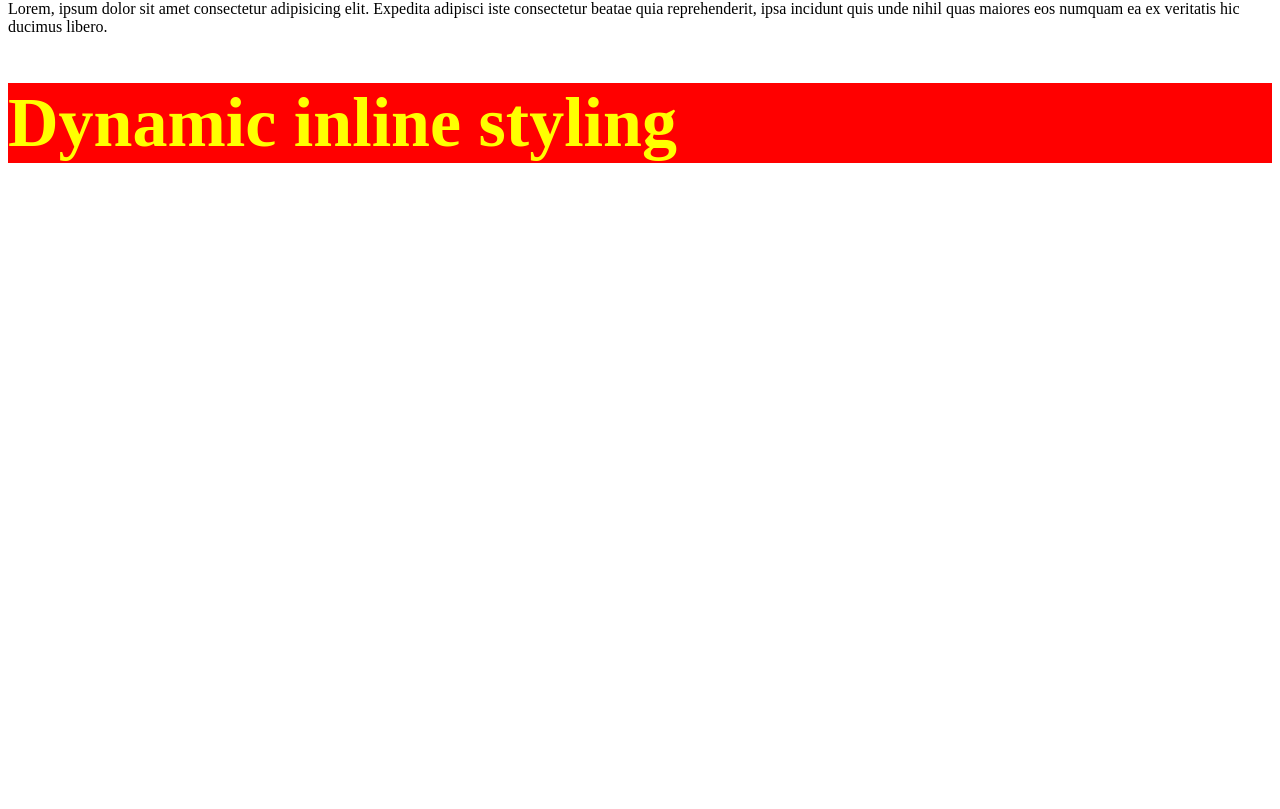
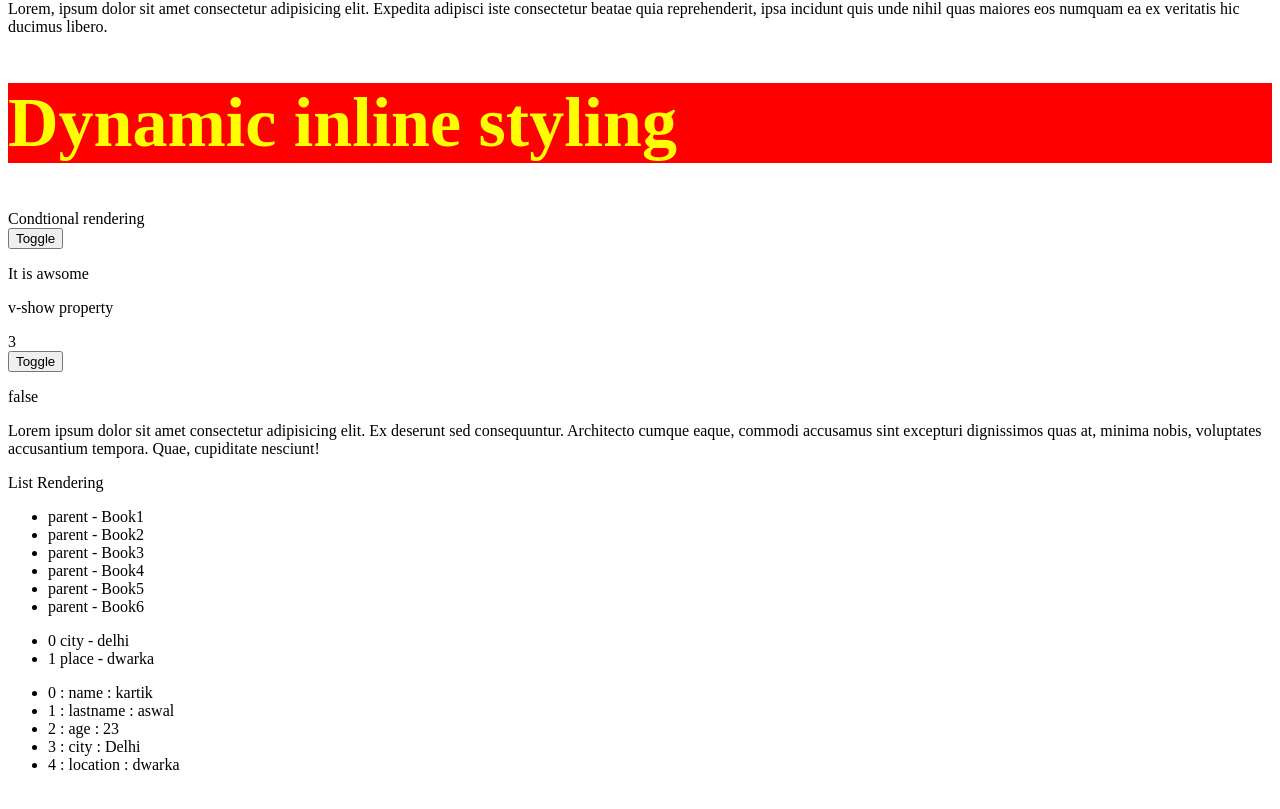
Before and after one commit to we-kartik-a001/Vuejs-Tutorial, a Vue app: page / in a window 1280 px wide. Shown: the part 743-1552 px from the top of the page. Before the commit the page ends 953 px from the top, so only its background shows below. Built offline with nearby package versions, Linux system fonts and the light colour scheme.

Commit message:
v-for Directive

```diff
--- a/src/App.vue
+++ b/src/App.vue
@@ -1,3 +1,5 @@
+
+
 <!-- <script setup lang="ts">
 import ClassBindings from './components/ClassBindings.vue';
 import ComputedComponent from './components/ComputedComponent.vue';
@@ -12,5 +14,10 @@ import ComputedComponent from './components/ComputedComponent.vue';
     <ClassBindings class="foo bar"/>
     <Practical/>
     <style-component/>
+    <ConditionalComponent/>
+    <Listrendering/>
+    <div style="margin-bottom: 30rem;">
+
+    </div>
   </div>
 </template>
--- /dev/null
+++ b/src/components/ConditionalComponent.vue
@@ -0,0 +1,50 @@
+<template>
+  Condtional rendering
+
+  <!-- hamne yaha isawsome ko !isawsome equual kardia -->
+  <div>
+    <button @click="isawsome = !isawsome">Toggle</button>
+  </div>
+  <div>
+    <p v-if="isawsome">It is awsome</p>
+    <p v-else>not awsome</p>
+    <p v-show="isawsome"> v-show property</p>
+  </div>
+
+  <div>
+    <div v-if="type == 1">1</div>
+    <div v-else-if="type == 2">2</div>
+    <div v-else-if="type == 3">3</div>
+    <div v-else>Not a number</div>
+  </div>
+
+  <div>
+    <button @click="ischeck = !ischeck">Toggle</button>
+  </div>
+  <div>
+    <p v-if="ischeck">true</p>
+    <p v-if="!ischeck">false</p>
+  </div>
+
+  <div v-if="showArticle">
+    <p>Lorem ipsum dolor sit amet consectetur adipisicing elit. Ex deserunt sed consequuntur. Architecto cumque eaque, commodi accusamus sint excepturi dignissimos quas at, minima nobis, voluptates accusantium tempora. Quae, cupiditate nesciunt!</p>
+  </div>
+</template>
+
+<!-- js -->
+<script setup>
+import { ref } from "vue";
+
+const isawsome = ref(true);
+
+const ischeck = ref(false);
+
+const type = ref(1);
+
+const showArticle = ref(1);
+
+setInterval(() => {
+  type.value++;
+}, 2000);
+
+</script>
--- /dev/null
+++ b/src/components/Listrendering.vue
@@ -0,0 +1,51 @@
+<script setup>
+import { reactive, ref } from "vue";
+
+const message = ref("parent");
+const books = reactive([
+  { title: "Book1" },
+  { title: "Book2" },
+  { title: "Book3" },
+  { title: "Book4" },
+  { title: "Book5" },
+  { title: "Book6" },
+]);
+
+const homes = {
+  city: "delhi",
+  place: "dwarka",
+};
+
+const persons = reactive({
+  name: "kartik",
+  lastname: "aswal",
+  age: "23",
+  city: "Delhi",
+  location: "dwarka",
+});
+</script>
+
+<template>
+  <div>List Rendering</div>
+
+  <div>
+    <ul>
+      <li v-for="(book, index) in books" :key="index">
+        {{ message }} - {{ book.title }}
+      </li>
+    </ul>
+
+    <ul>
+      <li v-for="(home, key, index) in homes">
+        {{ index }} {{ key }} - {{ home }}
+      </li>
+    </ul>
+
+    <ul>
+      <li v-for="(person, key, index) in persons">
+       {{ index }} :  {{key}} : {{ person }}
+      </li>
+    </ul>
+
+  </div>
+</template>
```
Also changed, not shown: src/components/index.js (added, +8 -0 lines), src/main.js (+23 -16 lines).
